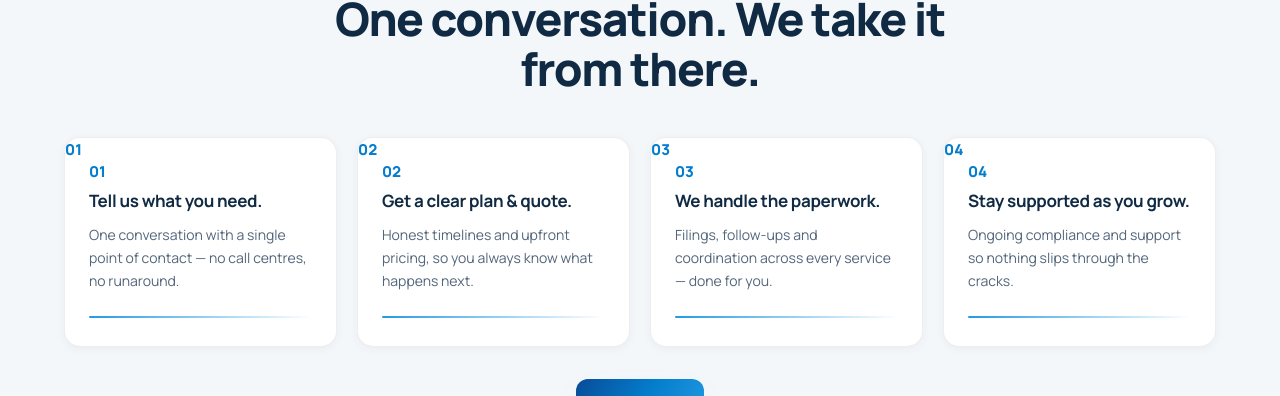
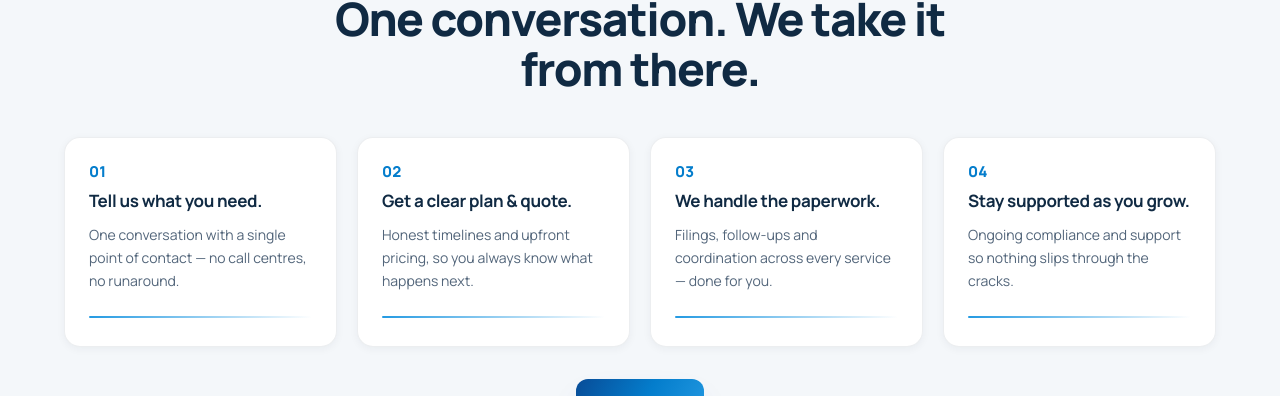
Before and after one commit to moqsoodahmed-pixel/LauncherDesk-frontend, a React (Vite) app: page / in a window 1280 px wide. Shown: the part 3089-3485 px from the top of the page. Built offline with nearby package versions, Linux system fonts and the light colour scheme.

Commit message:
updated the UI 4

```diff
--- a/src/assets/launcherdesk.css
+++ b/src/assets/launcherdesk.css
@@ -322,7 +322,7 @@ img{max-width:100%;display:block}
 /* how it works */
 .steps3{display:grid;grid-template-columns:repeat(3,1fr);gap:24px;counter-reset:s}
 .hstep{position:relative;padding-top:26px}
-.hstep::before{counter-increment:s;content:"0" counter(s);font-family:var(--font);font-weight:800;font-size:15px;color:var(--blue);position:absolute;top:0;left:0}
+.hstep::before{counter-increment:s;content:"0" counter(s);font-family:var(--font);font-weight:800;font-size:15px;color:var(--blue);position:absolute;top:22px;left:24px}
 .hstep h3{font-size:clamp(17px,2vw,20px)}.hstep p{color:var(--text-2);font-size:14.5px;margin-top:8px}
 .hstep .ln{height:2px;background:linear-gradient(90deg,var(--blue-bright),transparent);margin-top:16px;border-radius:2px}
 
--- a/src/pages/HomePage.jsx
+++ b/src/pages/HomePage.jsx
@@ -382,7 +382,6 @@ function HowItWorksSection() {
         <div className="steps3 reveal-up" style={{ marginTop: 44, gridTemplateColumns: 'repeat(4,1fr)', alignItems: 'stretch', gap: 20 }}>
           {steps.map(s => (
             <div key={s.n} className="hstep" style={{ paddingTop: 52, paddingBottom: 28, paddingLeft: 24, paddingRight: 24, display: 'flex', flexDirection: 'column', height: '100%', background: '#fff', borderRadius: 16, boxShadow: 'var(--sh-sm)', border: '1px solid var(--line)' }}>
-              <div style={{ fontFamily: 'var(--font)', fontWeight: 800, fontSize: 15, color: 'var(--blue)', position: 'absolute', top: 22, left: 24 }}>{s.n}</div>
               <h3 style={{ fontSize: 17, lineHeight: 1.3, marginBottom: 10 }}>{s.title}</h3>
               <p style={{ flex: 1, fontSize: 14, lineHeight: 1.65, color: 'var(--text-2)', margin: 0 }}>{s.body}</p>
               <div className="ln" style={{ marginTop: 24 }}></div>
```
